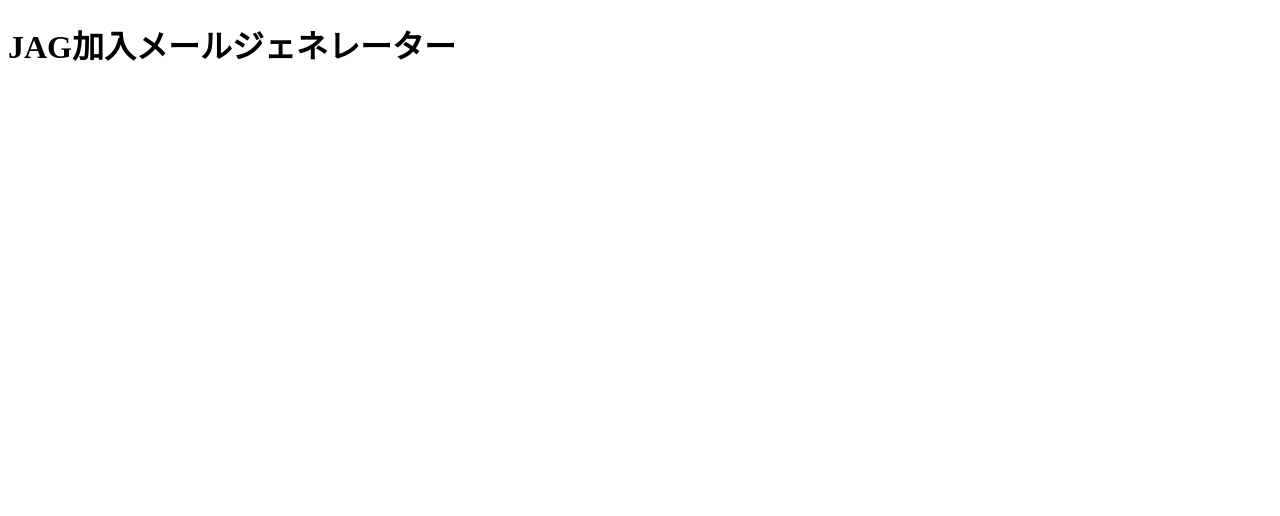
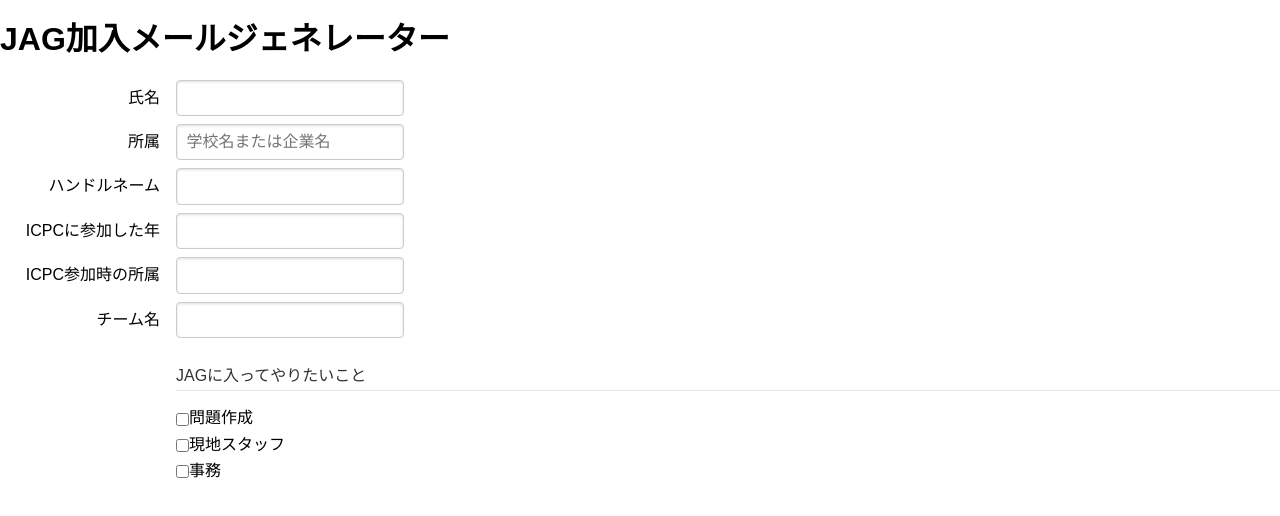
Before and after one commit to blue-jam/join-icpc-jag, a React (Create React App) app: page / in a window 1280 px wide. Shown: the top 516 px of the page. Built offline with nearby package versions, Linux system fonts and the light colour scheme.

Commit message:
Create an initial form

```diff
--- a/public/index.html
+++ b/public/index.html
@@ -3,6 +3,7 @@
   <head>
     <meta charset="utf-8" />
     <title>JAG加入メールジェネレーター</title>
+    <link rel="stylesheet" href="https://unpkg.com/purecss@1.0.1/build/pure-min.css" integrity="sha384-oAOxQR6DkCoMliIh8yFnu25d7Eq/PHS21PClpwjOTeU2jRSq11vu66rf90/cZr47" crossorigin="anonymous">
   </head>
   <body>
     <noscript>You need to enable JavaScript to run this app.</noscript>
--- a/src/App.tsx
+++ b/src/App.tsx
@@ -1,9 +1,11 @@
 import React from 'react';
+import JagForm from './components/JagForm';
 
 const App: React.FC = () => {
   return (
     <div className="App">
       <h1>JAG加入メールジェネレーター</h1>
+      <JagForm/>
     </div>
   );
 };
--- /dev/null
+++ b/src/components/JagForm.tsx
@@ -0,0 +1,57 @@
+import React from 'react';
+
+class JagForm extends React.Component<{}> {
+    render() {
+        return (
+          <form className="pure-form pure-form-aligned">
+            <div className="pure-control-group">
+              <label htmlFor="name">
+                氏名
+              </label>
+              <input type="text" id="name"/>
+            </div>
+            <div className="pure-control-group">
+              <label htmlFor="organization">
+                所属
+              </label>
+              <input type="text" id="organization" placeholder="学校名または企業名"/>
+            </div>
+            <div className="pure-control-group">
+              <label htmlFor="handle">ハンドルネーム</label>
+              <input type="text" id="handle"/>
+            </div>
+            <div>
+              <div className="pure-control-group">
+                <label htmlFor="icpc-year">ICPCに参加した年</label>
+                <input type="text" id="icpc-year"/>
+              </div>
+              <div className="pure-control-group">
+                <label htmlFor="icpc-school">ICPC参加時の所属</label>
+                <input type="text" id="icpc-school"/>
+              </div>
+              <div className="pure-control-group">
+                <label htmlFor="icpc-team">チーム名</label>
+                <input type="text" id="icpc-team"/>
+              </div>
+            </div>
+            <fieldset className="pure-controls">
+              <legend>JAGに入ってやりたいこと</legend>
+              <label className="pure-checkbox">
+                <input type="checkbox"/>
+                問題作成
+              </label>
+              <label className="pure-checkbox">
+                <input type="checkbox"/>
+                現地スタッフ
+              </label>
+              <label className="pure-checkbox">
+                <input type="checkbox"/>
+                事務
+              </label>
+            </fieldset>
+          </form>
+        );
+    }
+}
+
+export default JagForm;
```
